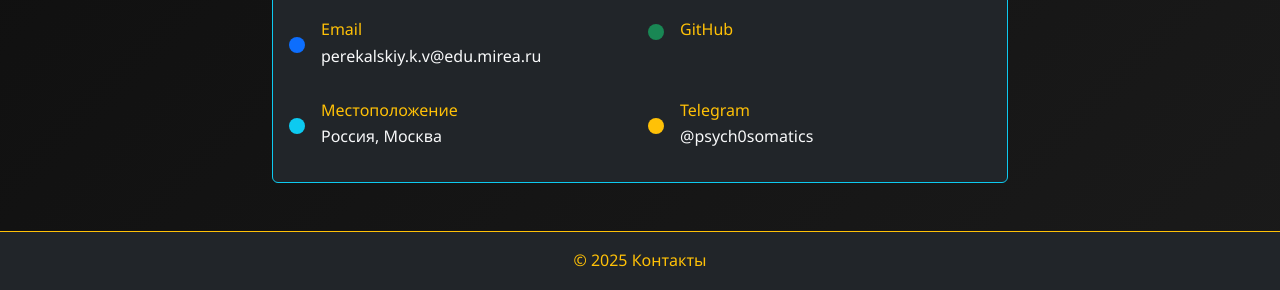
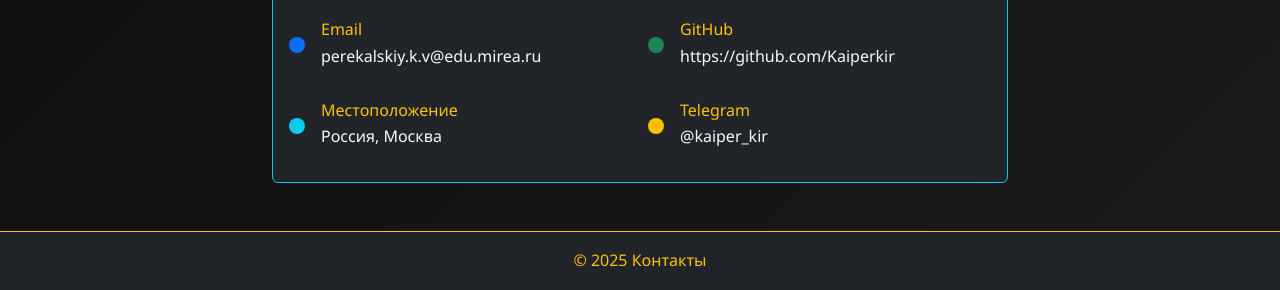
Before and after one commit to Kaiperkir/frontend-and-backend-practice, a plain HTML site: page pages/contacts.html in a window 1280 px wide. Shown: the part 772-1062 px from the top of the page. Drawn offline with nearby package versions, Linux system fonts and the light colour scheme; files that its build step writes are made by us from their sources.

Commit message:
практики 13-14

```diff
--- a/pages/contacts.html
+++ b/pages/contacts.html
@@ -99,8 +99,7 @@
                                     </div>
                                     <div>
                                         <h6 class="text-warning mb-1">GitHub</h6>
-                                        <p class="text-light mb-0"><github class="com">
-                                        <Kaiperkir></Kaiperkir></p>
+                                        <p class="text-light mb-0">https://github.com/Kaiperkir</p>
                                     </div>
                                 </div>
                             </div>
@@ -124,7 +123,7 @@
                                     </div>
                                     <div>
                                         <h6 class="text-warning mb-1">Telegram</h6>
-                                        <p class="text-light mb-0">@psych0somatics</p>
+                                        <p class="text-light mb-0">@kaiper_kir</p>
                                     </div>
                                 </div>
                             </div>
```
